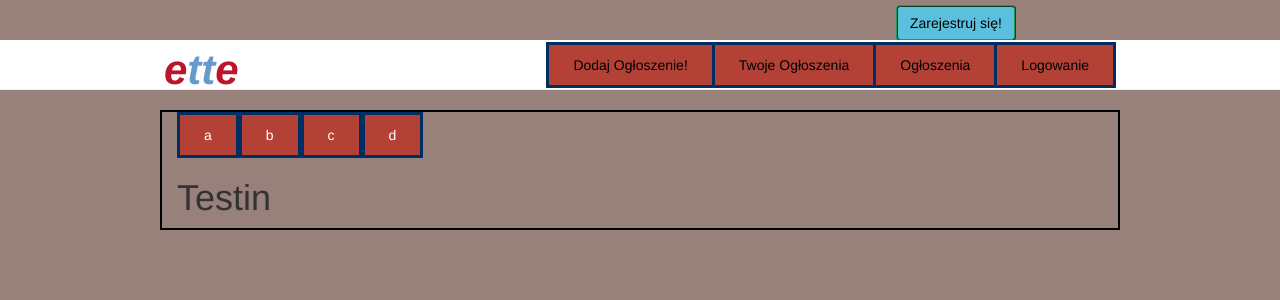
After one commit to Endote/Projekt-Walter, a PHP site: page /AnnounManag.html in a window 1280 px wide. The commit adds this page. Shown: the top 300 px of the page. Run offline with PHP 8.4, Linux system fonts and the light colour scheme.

Commit message:
Announcemment Management in progress
Początek zarządzania

```diff
--- /dev/null
+++ b/AnnounManag.css
@@ -0,0 +1,29 @@
+.container {
+  max-width: 75%;
+  border: 2px solid black;
+}
+
+.flexmanag{
+  display: flex;
+  flex-wrap: nowrap;
+  justify-content: flex-start;
+  align-items: center;
+}
+
+.flex{
+flex: 1 2 content;
+color: black;
+max-height: 50px;
+align-self: inherit;
+}
+
+button {
+  background-color: #b44136; /* Green background */
+  border: 3px solid #002e63; /* Green border */
+  color: white; /* White text */
+  padding: 10px 24px; /* Some padding */
+  cursor: pointer; /* Pointer/hand icon */
+  float:right; /* Float the buttons side by side */
+  min-height: auto;
+  max-height: 50px;
+}
--- /dev/null
+++ b/AnnounManag.html
@@ -0,0 +1,108 @@
+<!DOCTYPE html>
+<html>
+
+<head>
+  <title>  ette </title>
+  <!-- BOOTSRAP & STUFF-->
+  <link rel="stylesheet" href="https://maxcdn.bootstrapcdn.com/bootstrap/3.3.7/css/bootstrap.min.css">
+  <script src="https://ajax.googleapis.com/ajax/libs/jquery/3.3.1/jquery.min.js"></script>
+  <script src="https://maxcdn.bootstrapcdn.com/bootstrap/3.3.7/js/bootstrap.min.js"></script>
+  <meta name="viewport" content="width=device-width, initial-scale=1">
+  <!-- Back to normie bs -->
+  <link rel="stylesheet" href="style.css">
+  <link rel="stylesheet" href="AnnounManag.css">
+  <meta charset="utf-8">
+</head>
+
+<body>
+
+
+
+
+  <a href="Register.html" class="btn btn-info btnhead register"  role="button">
+    Zarejestruj się! </a>
+
+
+
+  <div class = "flexnav page-header">
+
+      <div class =" logo">
+        <a class="spanhelp" href="index.html" >
+          <span style="color: #bc152b; ">e</span><!--
+          --><span style="color: #6699cc; ">tt</span><!--
+          --><span style="color: #bc152b; ">e</span>
+         </a>
+      </div>
+      <div class="btn-group flexbtngrp ">
+          <button> <a class="navA" href="AnnounAdd.html" >Dodaj Ogłoszenie!</a> </button>
+          <button> <a class="navA" href="AnnounManag.html"> Twoje Ogłoszenia </a> </button>
+          <button> <a class="navA" href="index.html"> Ogłoszenia </a> </button>
+          <button> <a class="navA" data-toggle="modal" data-target="#Login">Logowanie </a> </button>
+      </div>
+
+
+    </div>
+
+
+    <!-- Modal -->
+<div class="modal fade" id="Login" role="dialog">
+<div class="modal-dialog">
+
+<!-- Modal content-->
+<div class="modal-content">
+<div class="modal-header">
+<button type="button" class="close" data-dismiss="modal">&times;</button>
+<h4 class="modal-title">
+  <div class =" logo-login">
+    Logowanie w
+    <a class="spanhelp" href="index.html" >
+      <span style="color: #bc152b; ">e</span><!--
+      --><span style="color: #6699cc; ">tt</span><!--
+      --><span style="color: #bc152b; ">e</span>
+     </a>
+  </div>
+</h4>
+</div>
+              <div class="modal-body">
+               <form action="php/login.php" method="post">
+                  Login / Email :<br>
+                  <input type="text" name="login"><br>
+                  Hasło :<br>
+                  <input type="password" name="password"><br><br>
+                  <input type="submit" value="Zaloguj">
+                </form>
+              </div>
+<div class="modal-footer">
+</div>
+Testing
+</div>
+
+</div>
+</div>
+
+
+
+<!-- Modal END-->
+
+
+
+  <div class="container">
+      <div class = "flexmanag" >
+            <button> a </button>
+            <button> b </button>
+            <button> c </button>
+            <button> d </button>
+      </div>
+
+    <h1> Testin </h1>
+
+  </div>
+
+
+
+
+
+
+</body>
+
+</html>
--- a/style.css
+++ b/style.css
@@ -1,10 +1,26 @@
 
 
 body {
-background-color: #b264d9;
+background-color: #98817b;
 }
 a span {
   display: inline-block;
+}
+
+.modal-content{
+
+}
+
+.modal-header {
+
+}
+
+.modal-body {
+  background-color: navy;
+}
+
+.modal-footer {
+
 }
 
 .logo {
@@ -21,20 +37,6 @@ a span {
   max-height: 50px;
 }
 
-.wrap {
-  max-width: 100%;
-  padding-left: 20px;
-  box-sizing: border-box;
-  border: 2px groove black;
-  background-color: #d0ff14;
-}
-
-.addcontainer
-{
-  background-color: #e7edf7;
-  border: 2px solid #002e63;
-}
-
 .page-header {
   background-color: white;
   position: relative;
```
Also changed, not shown: other parts of style.css (+1 -35 lines), index.css (added, +22 -0 lines), index.html (+4 -3 lines), index.js (added).
